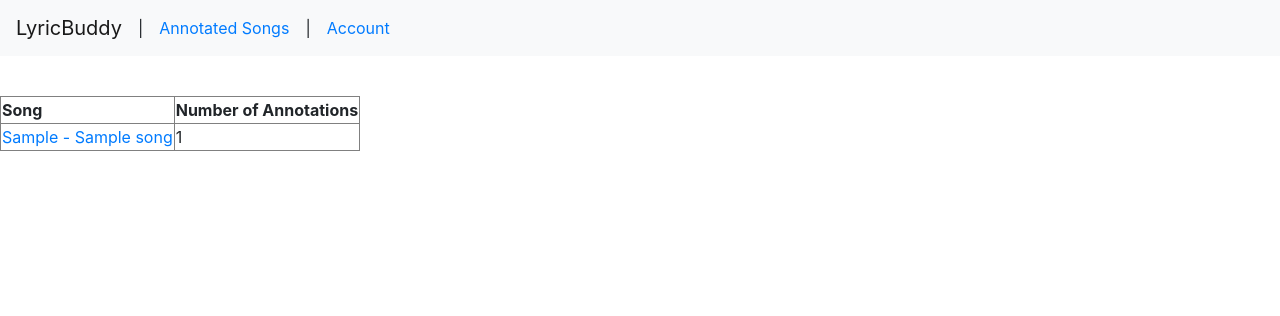
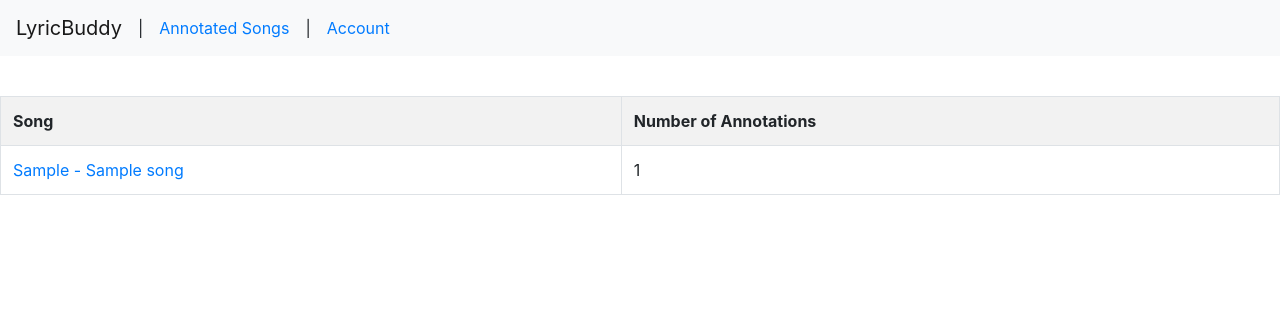
Before and after one commit to dominiquecuevas/Note, a Flask app: page /annosongs in a window 1280 px wide. Shown: the top 316 px of the page. Run offline with Flask 2, Linux system fonts and the light colour scheme; tables that the repository leaves empty hold one stand-in row (values such as "Sample post"); some libraries are stand-ins or nearby versions.

Commit message:
add bootstrap class to table

```diff
--- a/templates/songs.html
+++ b/templates/songs.html
@@ -11,7 +11,7 @@
 {% endblock %}
 
 {% block content %}
-<table id="all-songs" border="1">
+<table id="all-songs" class="table table-striped table-bordered">
     <tr>
         <th>Song</th>
         <th>Number of Annotations</th>
```
